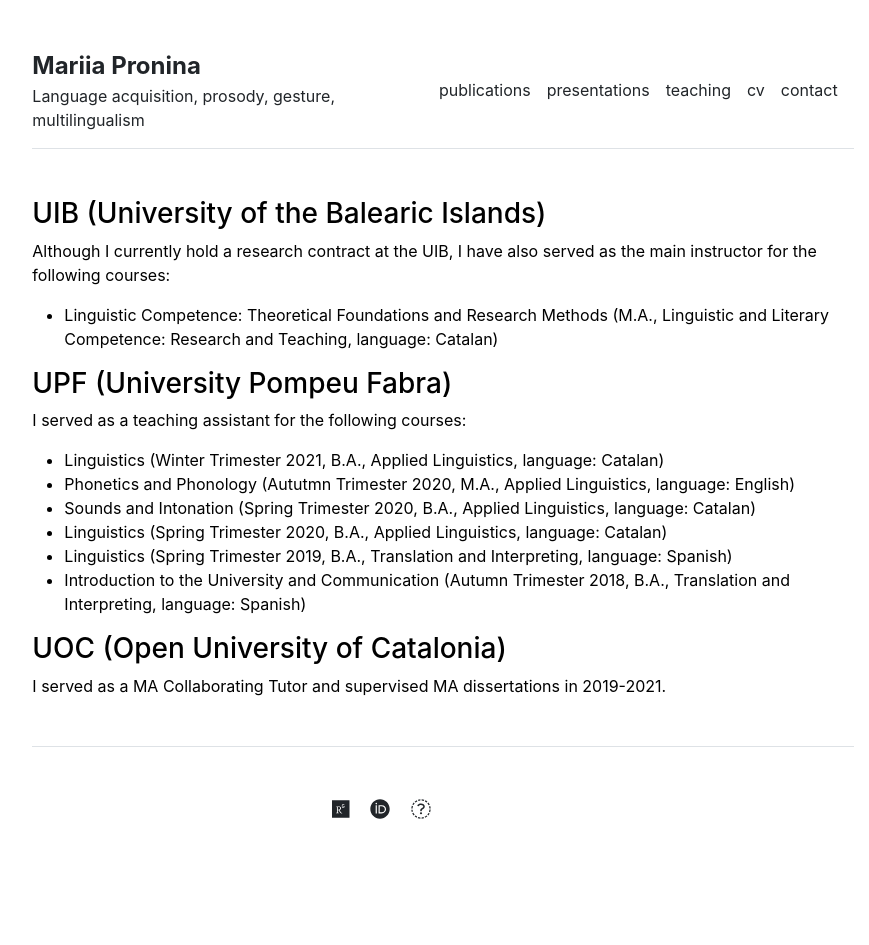
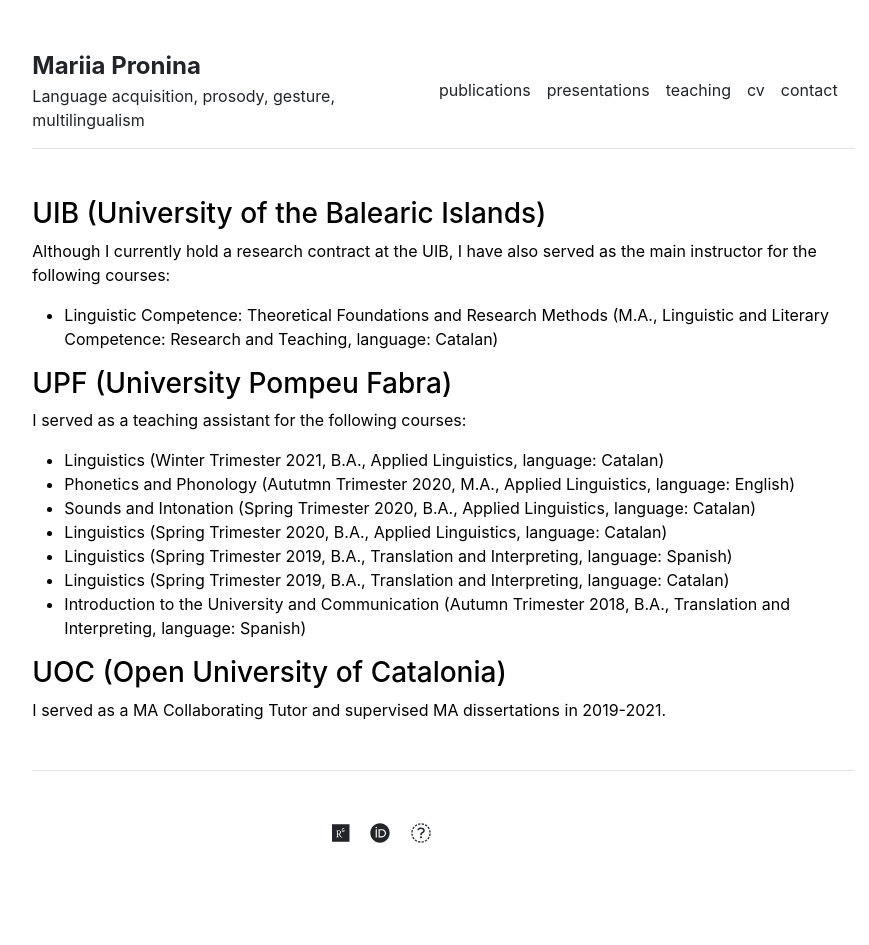
Before and after one commit to mariia-pronina/mariia-pronina.github.io, a Jekyll site: the page built from teaching.md, in a window 1280 px wide. Shown: the whole page, without its empty margins (197-1066 px from the left). Built offline with Jekyll 4.4.1, drawn with Linux system fonts in a browser that asks for light colours; before the commit the page ends 921 px from its top, so only the background shows below that.

Commit message:
Update teaching.md

```diff
--- a/teaching.md
+++ b/teaching.md
@@ -18,6 +18,7 @@ I served as a teaching assistant for the following courses:
 - Sounds and Intonation (Spring Trimester 2020, B.A., Applied Linguistics, language: Catalan)
 - Linguistics (Spring Trimester 2020, B.A., Applied Linguistics, language: Catalan)
 - Linguistics (Spring Trimester 2019, B.A., Translation and Interpreting, language: Spanish)
+- Linguistics (Spring Trimester 2019, B.A., Translation and Interpreting, language: Catalan)
 - Introduction to the University and Communication (Autumn Trimester 2018, B.A., Translation and Interpreting, language: Spanish)
 
 
```
